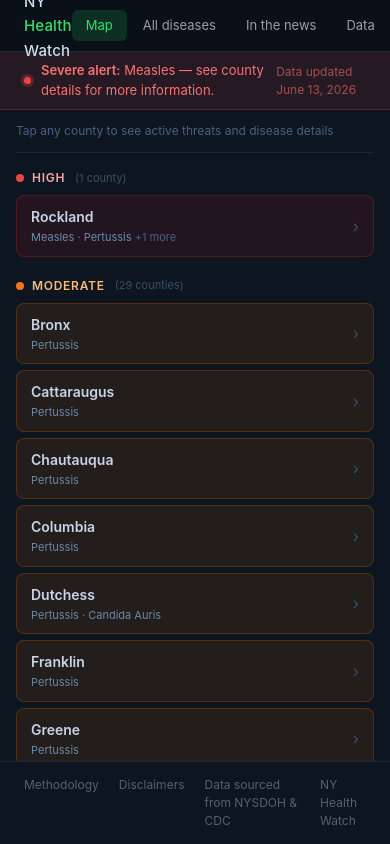
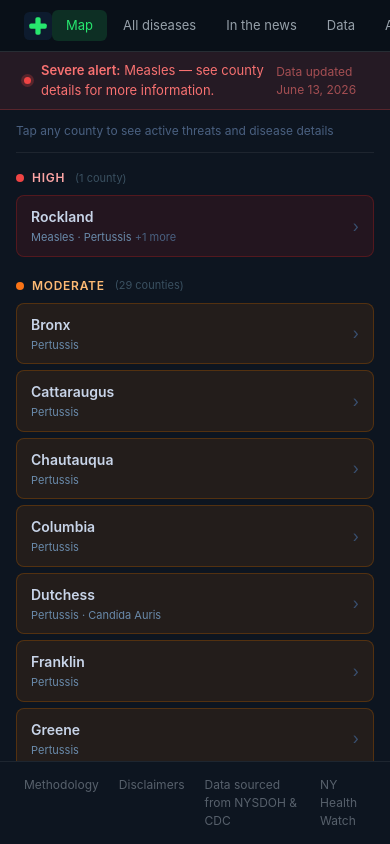
Before and after one commit to mvgailee/ny-health-watch, a Next.js app: page / in a window 390 px wide. Shown: the top 844 px of the page. Built offline with nearby package versions, Linux system fonts and the light colour scheme.

Commit message:
feat: show icon-only logo in nav on mobile

```diff
--- a/components/Nav.tsx
+++ b/components/Nav.tsx
@@ -29,11 +29,25 @@ export default function Nav() {
         position: 'relative',
       }}
     >
-      <Link href="/" style={{ textDecoration: 'none' }}>
-        <span style={{ fontSize: '15px', fontWeight: 500, color: '#c8dff0', letterSpacing: '0.01em' }}>
+      <style>{`
+        @media (max-width: 767px) { .nav-logo-full { display: none; } .nav-logo-icon { display: flex; } }
+        @media (min-width: 768px) { .nav-logo-full { display: flex; } .nav-logo-icon { display: none; } }
+      `}</style>
+
+      <Link href="/" style={{ textDecoration: 'none', flexShrink: 0 }}>
+        {/* Desktop: full text */}
+        <span className="nav-logo-full" style={{ fontSize: '15px', fontWeight: 500, color: '#c8dff0', letterSpacing: '0.01em' }}>
           NY{' '}
           <span style={{ color: '#27e66e' }}>Health</span>
           {' '}Watch
+        </span>
+        {/* Mobile: icon only */}
+        <span className="nav-logo-icon" style={{ alignItems: 'center', justifyContent: 'center' }}>
+          <svg width="28" height="28" viewBox="0 0 32 32" xmlns="http://www.w3.org/2000/svg">
+            <rect width="32" height="32" rx="6" fill="#0d1b2e"/>
+            <rect x="13" y="6" width="6" height="20" rx="2" fill="#27e66e"/>
+            <rect x="6" y="13" width="20" height="6" rx="2" fill="#27e66e"/>
+          </svg>
         </span>
       </Link>
 
```
